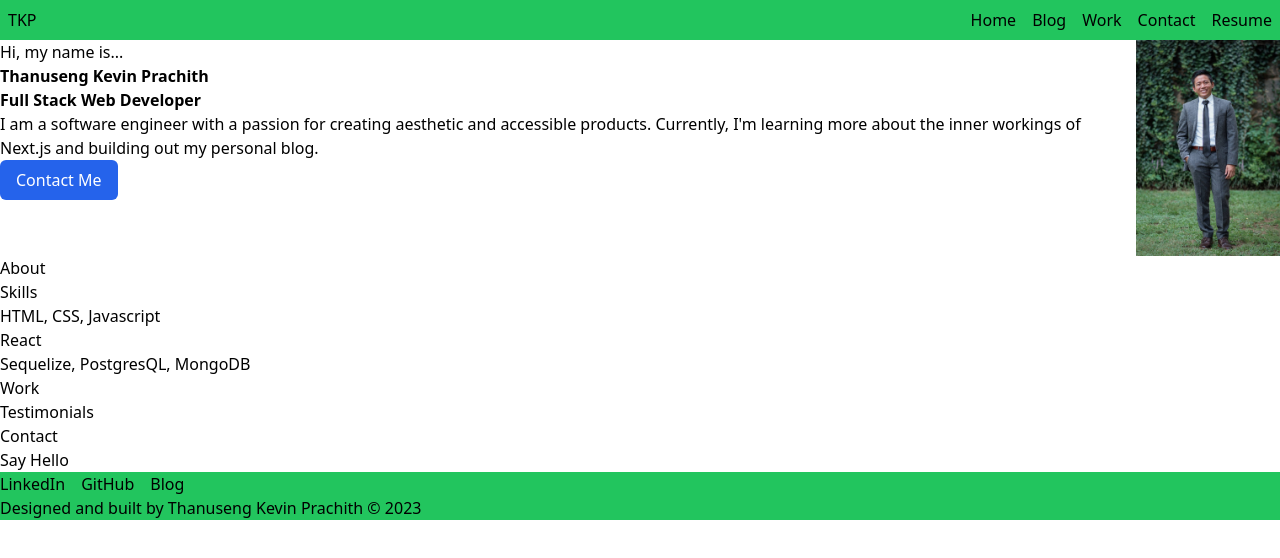
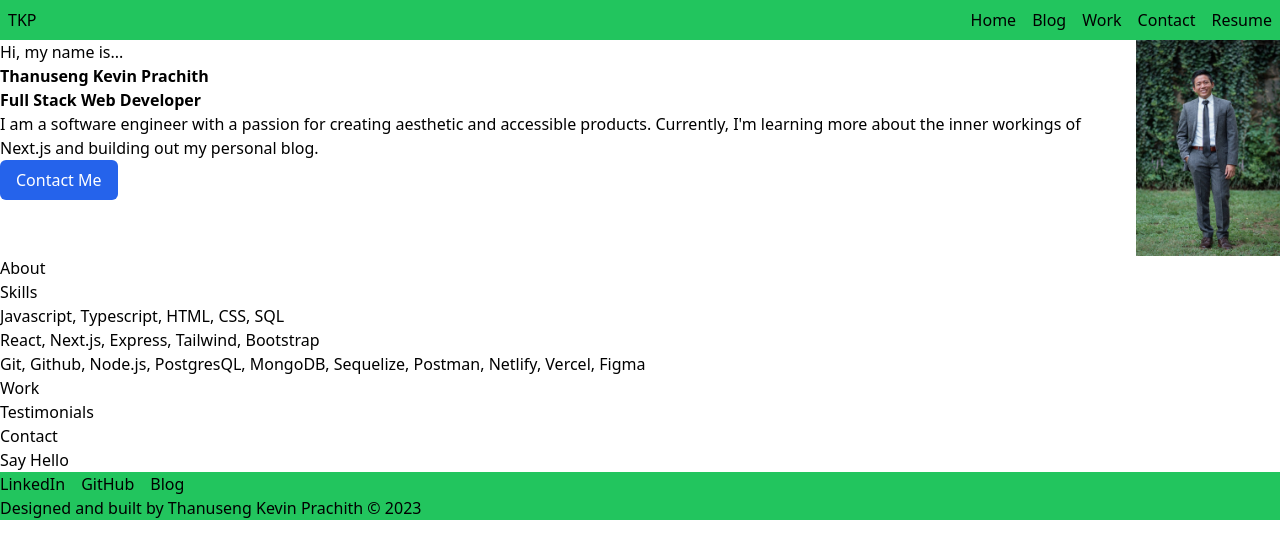
Before and after one commit to kevncrypting/Portfolio, a Next.js app: page / in a window 1280 px wide. Shown: the top 558 px of the page. Built offline with nearby package versions, Linux system fonts and the light colour scheme.

Commit message:
Adds more skills to about section

```diff
--- a/components/About.tsx
+++ b/components/About.tsx
@@ -4,11 +4,9 @@ export default function About() {
         <div>About</div>
         Skills
         <ul>
-            <li>HTML, CSS, Javascript</li>
-            <li></li>
-            <li></li>
-            <li>React</li>
-            <li>Sequelize, PostgresQL, MongoDB</li>
+            <li>Javascript, Typescript, HTML, CSS, SQL</li>
+            <li>React, Next.js, Express, Tailwind, Bootstrap</li>
+            <li>Git, Github, Node.js, PostgresQL, MongoDB, Sequelize, Postman, Netlify, Vercel, Figma</li>
         </ul>
         </>
     )
```
